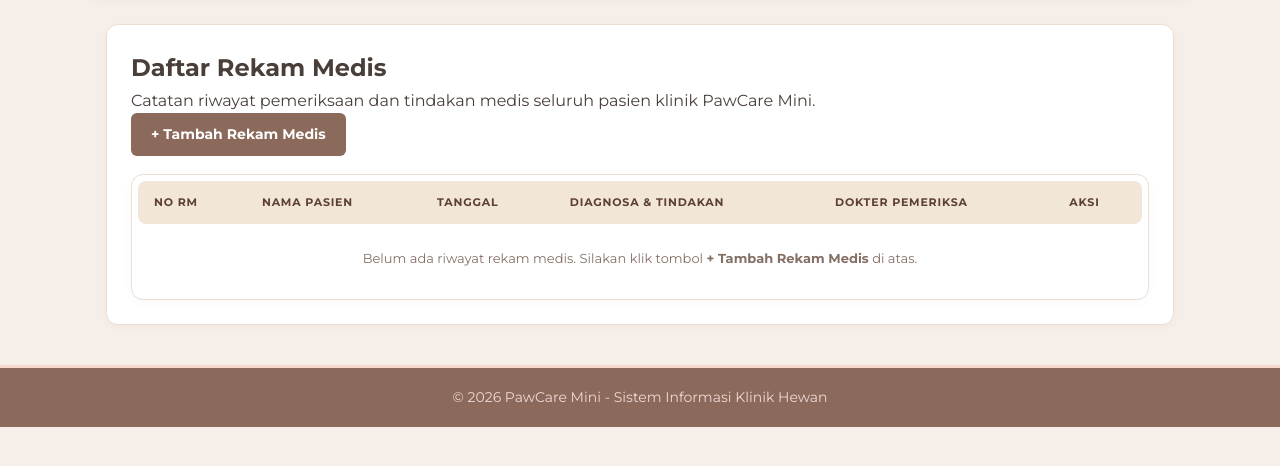
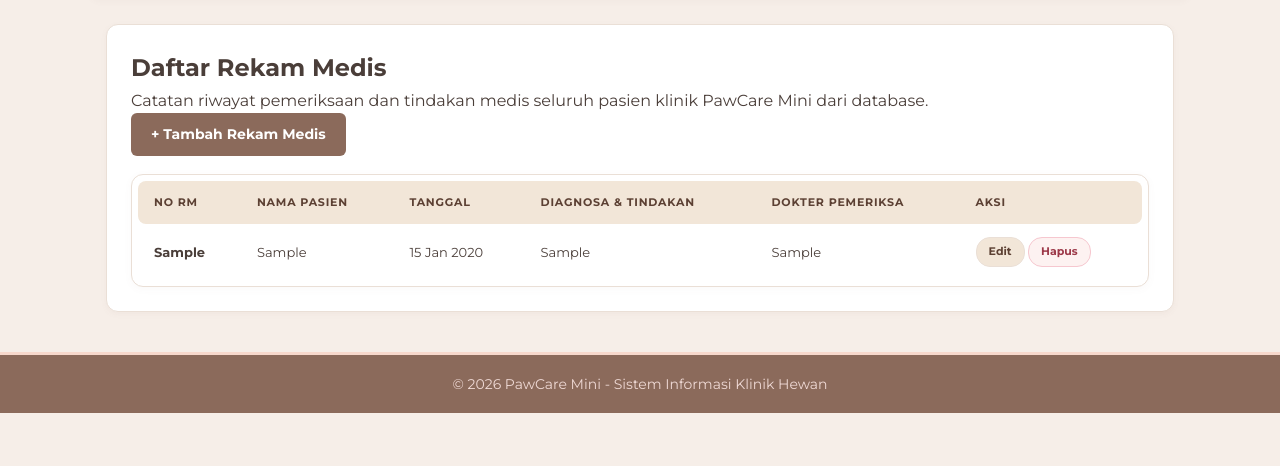
Before and after one commit to nauravlrie/PemrogramanWeb2026-JesycaAliceSutanto, a PHP site: page /jobsheet8/rekam_medis/list.php in a window 1280 px wide. Shown: the part 202-668 px from the top of the page. Run offline with PHP 8.4, Linux system fonts and the light colour scheme; tables that the repository leaves empty or names only in its code hold one stand-in row (values such as "Sample post"); some libraries are stand-ins or nearby versions.

Commit message:
rekam medis list modifikasi

```diff
--- a/jobsheet8/rekam_medis/list.php
+++ b/jobsheet8/rekam_medis/list.php
@@ -1,17 +1,20 @@
 <?php
 $page_title = "Rekam Medis";
 include __DIR__ . '/../includes/header.php';
+require __DIR__ . '/../includes/koneksi.php';
 
 $flash = $_SESSION['flash'] ?? null;
 unset($_SESSION['flash']);
 
-$daftarRM = $_SESSION['rekam_medis'] ?? [];
+
+$stmt = $pdo->query("SELECT * FROM rekam_medis ORDER BY id ASC");
+$daftarRM = $stmt->fetchAll(PDO::FETCH_ASSOC);
 ?>
 
         <section>
             <article>
                 <h2>Daftar Rekam Medis</h2>
-                <p>Catatan riwayat pemeriksaan dan tindakan medis seluruh pasien klinik PawCare Mini.</p>
+                <p>Catatan riwayat pemeriksaan dan tindakan medis seluruh pasien klinik PawCare Mini dari database.</p>
 
                 <?php if ($flash): ?>
                     <div class="flash flash-<?php echo htmlspecialchars($flash['type']); ?>">
@@ -39,7 +42,7 @@ $daftarRM = $_SESSION['rekam_medis'] ?? [];
                             <?php if (empty($daftarRM)): ?>
                                 <tr>
                                     <td colspan="6" style="text-align: center; color: #846F65; padding: 24px;">
-                                        Belum ada riwayat rekam medis. Silakan klik tombol <strong>+ Tambah Rekam Medis</strong> di atas.
+                                        Belum ada riwayat rekam medis di database. Silakan klik tombol <strong>+ Tambah Rekam Medis</strong> di atas.
                                     </td>
                                 </tr>
                             <?php else: ?>
```
